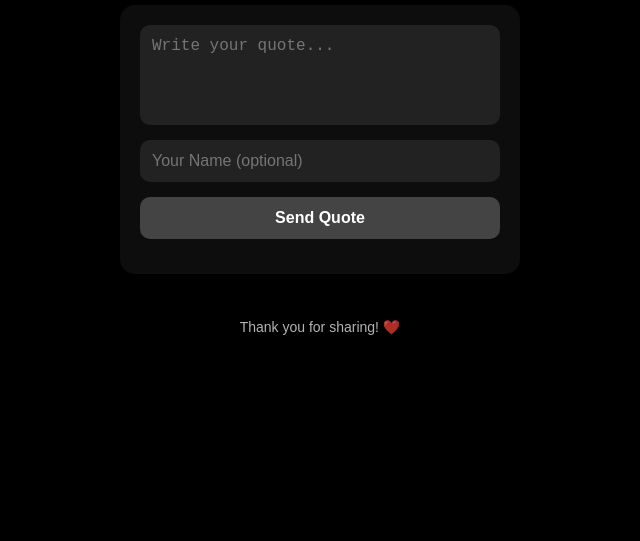
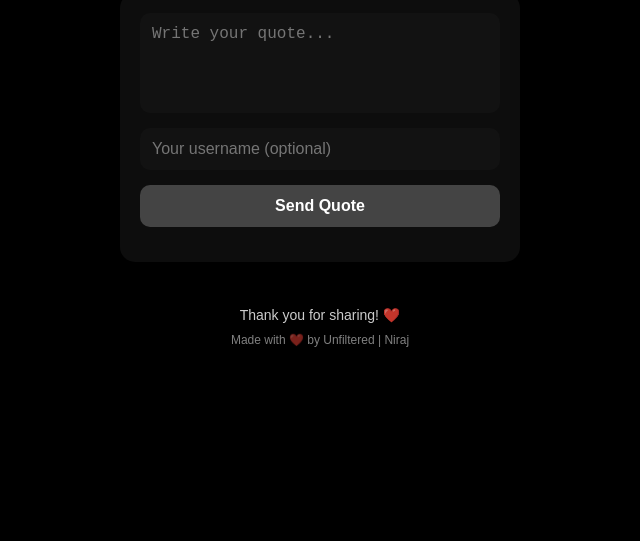
Before and after one commit to 13punisher/Quotes, a plain HTML site: page index.html in a window 1280 px wide. Shown: the part 259-800 px from the top of the page, without its empty margins (320-960 px from the left). Drawn offline with Linux system fonts and the light colour scheme.

Commit message:
index.html

```diff
--- a/index.html
+++ b/index.html
@@ -37,7 +37,7 @@
       border-radius: 10px;
       border: none;
       font-size: 16px;
-      background: #222;   /* Dark input background */
+      background: #121212;   /* DarkGrey input background */
       color: #fff;        /* White text inside */
     }
     textarea { height: 100px; resize: none; }
@@ -59,12 +59,18 @@
     }
 
     /* Footer */
-    footer {
-      margin-top: 30px;
-      font-size: 14px;
-      text-align: center;
-      opacity: 0.7;
-    }
+    .main-footer {
+  margin-top: 30px;
+  font-size: 14px;
+  text-align: center;
+  opacity: 0.8;
+}
+
+.sub-footer {
+  margin-top: 10px;
+  font-size: 12px;
+  text-align: center;
+  opacity: 0.5;
 
     @media (max-width: 480px) {
       h1 { font-size: 24px; }
@@ -78,14 +84,15 @@
 
   <form id="quoteForm">
     <textarea id="quote" placeholder="Write your quote..." required></textarea>
-    <input type="text" id="name" placeholder="Your Name (optional)">
+    <input type="text" id="name" placeholder="Your username (optional)">
     <button type="submit">Send Quote</button>
   </form>
 
   <!-- Success or error message will show here -->
   <p id="message"></p>
 
-  <footer>Thank you for sharing! ❤️</footer>
+  <footer class="main-footer">Thank you for sharing! ❤️</footer>
+<footer class="sub-footer">Made with ❤️ by Unfiltered | Niraj</footer>
 
   <script>
     const form = document.getElementById("quoteForm");
```
